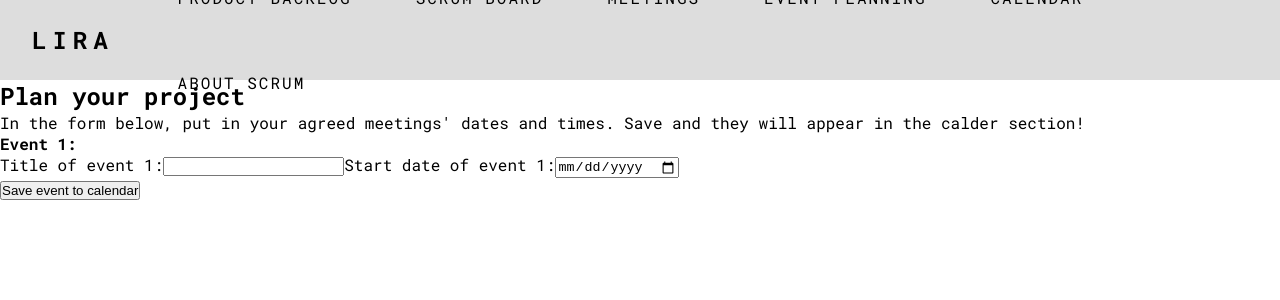
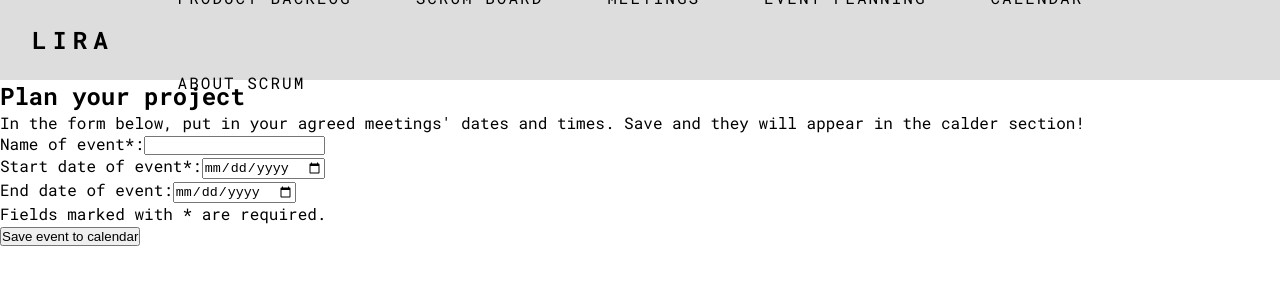
Before and after one commit to nefarious-onion/Scrum-Team-Management-App, a React (Create React App) app in the folder frontend/: page /eventplanning in a window 1280 px wide. Shown: the top 300 px of the page. Built offline with nearby package versions, Linux system fonts and the light colour scheme.

Commit message:
Add end date, required title and start, feedback on clicking save

```diff
--- a/frontend/src/components/EventPlanning/EventForm.js
+++ b/frontend/src/components/EventPlanning/EventForm.js
@@ -1,50 +1,80 @@
 import React, { useState } from 'react';
 
 const EventForm = () => {
-  const [eventOne, setEventOne] = useState({
+  const [saveMessage, setSaveMessage] = useState();
+  const [showSaveMessage, setShowSaveMessage] = useState(false);
+  const [newEvent, setNewEvent] = useState({
     title: '',
     start: '',
+    end: '',
   });
 
   // changes in inputs saved to state
   const handleInputChange = (event) => {
-    setEventOne({
-      ...eventOne,
+    setNewEvent({
+      ...newEvent,
       [event.target.name]: event.target.value,
     });
-    console.log(eventOne);
-    console.log(typeof eventOne.title);
-    console.log(typeof eventOne.start);
   };
 
   // clicking "save" button adds event to calendar
   const addEvent = (event) => {
     event.preventDefault();
-    console.log(
-      `Ta daaa, event added to calendar - title: ${eventOne.title}, date: ${eventOne.start}`,
-    );
+    if (newEvent.title === '' || newEvent.start === '') {
+      setSaveMessage(
+        <p style={{ color: 'red' }}>
+          Title and start date are required - event not saved
+        </p>,
+      );
+      console.log('Title and start date are required');
+    } else {
+      setSaveMessage(
+        <p style={{ color: 'green' }}>Woohoo, new event saved!</p>,
+      );
+      console.log(
+        `Ta daaa, event added to calendar - title: ${newEvent.title}, start: ${newEvent.start}`,
+      );
+    }
+    setShowSaveMessage(true);
   };
 
   return (
     <>
       <form>
         <div className="form-section">
-          <h4>Event 1:</h4>
-          <label htmlFor="title">Title of event 1:</label>
+          <label htmlFor="title1">Name of event*:</label>
           <input
             id="title"
             name="title"
             type="text"
+            value={newEvent.title}
             onChange={handleInputChange}
           />
-          <label htmlFor="start">Start date of event 1:</label>
+        </div>
+        <div className="form-section">
+          <label htmlFor="start">Start date of event*:</label>
           <input
             id="start"
             name="start"
             type="date"
+            value={newEvent.start}
             onChange={handleInputChange}
           />
         </div>
+        <div className="form-section">
+          <label htmlFor="end">End date of event:</label>
+          <input
+            id="end"
+            name="end"
+            type="date"
+            value={newEvent.end}
+            onChange={handleInputChange}
+          />
+        </div>
+        <div>
+          <p>Fields marked with * are required.</p>
+        </div>
+        {showSaveMessage && saveMessage}
         <button type="submit" onClick={addEvent}>
           Save event to calendar
         </button>
```
